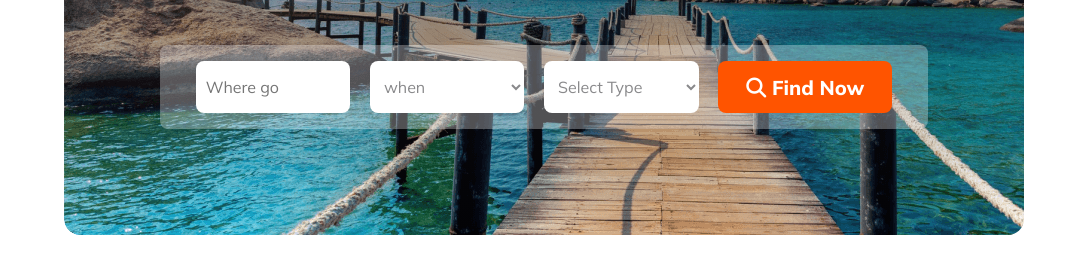
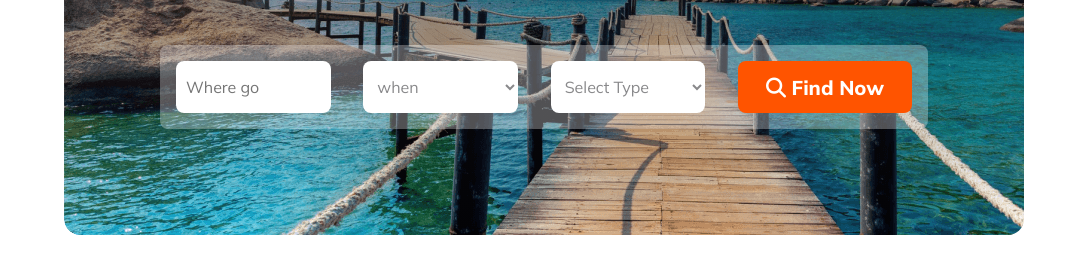
Before and after one commit to AsfaqurMec/TOUR, a plain HTML site: page index.html in a window 1280 px wide. Shown: the part 413-676 px from the top of the page, without its empty margins (96-1183 px from the left). Drawn offline with Linux system fonts and the light colour scheme.

Commit message:
last updating

```diff
--- a/style.css
+++ b/style.css
@@ -160,7 +160,7 @@ header span {
 .banner-detail .banner-order {
     display: flex;
     padding: 16px;
-    justify-content: space-around;
+    justify-content: space-between;
     align-items: center;
 
     border-radius: 8px;
@@ -612,11 +612,7 @@ line-height: normal;
         margin: 0 auto;
         text-align: center;
     }
-    .banner-detail .banner-order {
 
-        justify-content: space-evenly;
-
-    }
     .banner-detail .banner-order input,button,select {
         width: 21%;
     }
```
